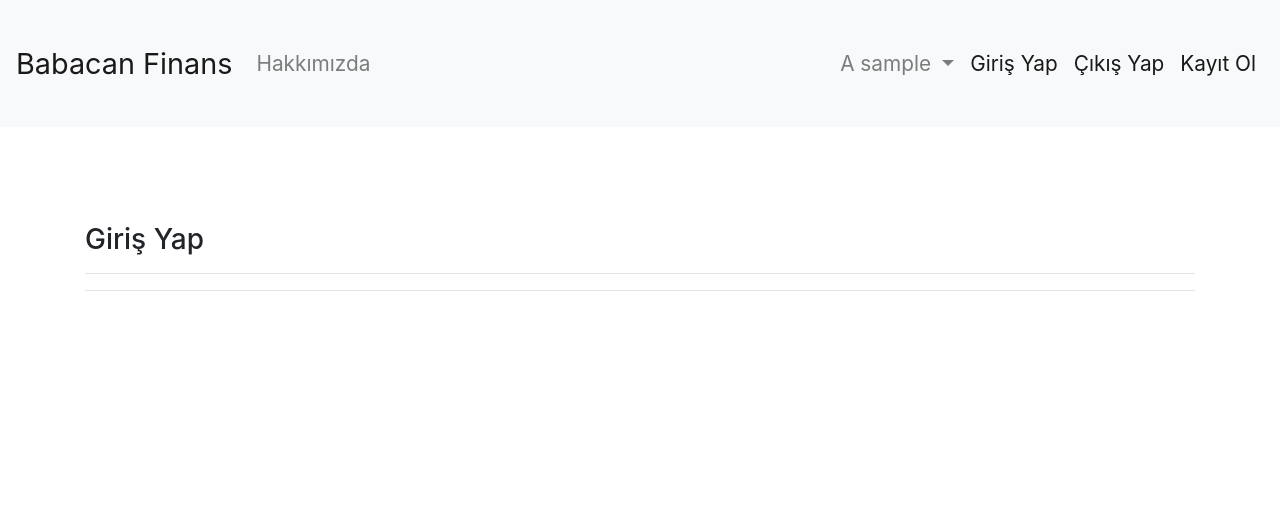
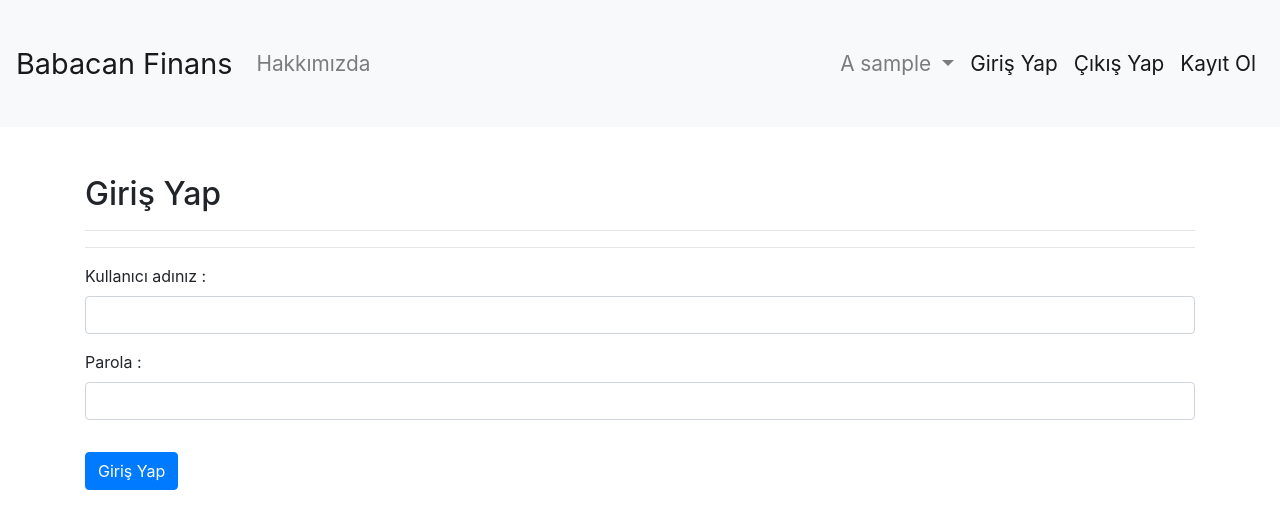
Before and after one commit to Babacanibrahim/finance-tracker, a Flask app: template app/templates/login.html in a window 1280 px wide. Shown: the top 529 px of the page. Run offline with Flask 3, Linux system fonts and the light colour scheme; the template is opened without the code that fills it: values that come from a table or form of the project are taken from there, most other values are stand-ins (such as "Sample title", 1, 10 or a date in 2020); some libraries are stand-ins or nearby versions.

Commit message:
LoginForm olusturulur. Login islemleri veritabani ile iliskilendirilir. Giris basariliysa yonlendirmeler yapilir.

```diff
--- a/app/main.py
+++ b/app/main.py
@@ -17,21 +17,28 @@ app.config["MYSQL_CURSORCLASS"]= "DictCursor"
 
 mysql = MySQL(app)
 
+#Custom Validators
+def length_check_username(form, field):
+    if len(field.data) < 3:
+        raise ValidationError("En az 3 karakter olmalı.")
+    elif len(field.data) > 20:
+        raise ValidationError("En fazla 20 karakter olmalı.")
+
+def length_check_password(form, field):
+    if len(field.data) < 5:
+        raise ValidationError("En az 3 karakter olmalı.")
+    elif len(field.data) > 20 :
+        raise ValidationError("En fazla 5 karakter olmalı.")
+
+#Login Form
+class LoginForm(FlaskForm):
+
+    #Form
+    username=StringField(" Kullanıcı adınız :",validators=[length_check_username,validators.DataRequired(message="Kullanıcı adı boş olamaz.")])
+    password=PasswordField(" Parola :",validators=[validators.DataRequired(message="Parola kısmı boş olamaz.")])
+
 #Register Form
 class RegisterForm(FlaskForm):
-
-    #Custom Validators
-    def length_check_username(form, field):
-        if len(field.data) < 3:
-            raise ValidationError("En az 3 karakter olmalı.")
-        elif len(field.data) > 20:
-            raise ValidationError("En fazla 20 karakter olmalı.")
-
-    def length_check_password(form, field):
-        if len(field.data) < 5:
-            raise ValidationError("En az 3 karakter olmalı.")
-        elif len(field.data) > 20 :
-            raise ValidationError("En fazla 5 karakter olmalı.")
 
     #Form
     username=StringField("* Kullanıcı adınız :",validators=[length_check_username,validators.DataRequired(message="Kullanıcı adı boş olamaz.")])
@@ -61,9 +68,31 @@ def expense():
     return render_template ("expense.html")
 
 #Login
-@app.route ("/login")
+@app.route ("/login",methods=("GET","POST"))
 def login ():
-    return render_template("login.html")
+    form=LoginForm(request.form)
+    if request.method=="POST" and form.validate():
+        cursor=mysql.connection.cursor()
+        query="SELECT * FROM users WHERE username=%s"
+        result=cursor.execute(query,(form.username.data,))
+
+        if result>0:
+            user=cursor.fetchone()
+            if not sha256_crypt.verify(form.password.data, user["password"]):
+                flash("Şifreniz yanlış","danger")
+                cursor.close()
+                return render_template("login.html",form=form)
+            else:
+                flash("Giriş başarılı","success")
+                cursor.close()
+                return redirect(url_for("index"))
+
+
+        else:
+            flash("Böyle bir kullanıcı adı bulunamadı.","danger")
+            cursor.close()
+    cursor.close()
+    return render_template("login.html",form=form)
 
 #Register
 @app.route("/register",methods=["GET","POST"])
@@ -76,7 +105,7 @@ def register():
 
         username=form.username.data
         email=form.email.data
-        password=sha256_crypt.hash(form.username.data)
+        password=sha256_crypt.hash(form.password.data)
 
         result=cursor.execute(query_exist,(username,))
 
--- a/app/templates/login.html
+++ b/app/templates/login.html
@@ -1,7 +1,32 @@
 {% extends "layout.html" %}
+{% from '/includes/formhelpers.html' import render_field %}
+{% block body %}
 
-{% block body %}
-<br><br>
-<h3>Giriş Yap</h3>
+<h2>Giriş Yap</h2>
 <hr><hr>
-{% endblock body %}
+
+<form method="POST">
+  {{ form.hidden_tag() }}
+
+  <div class="form-group">
+    {{ form.username.label(class="form-label") }}
+    {{ form.username(class="form-control", id="username") }}
+    {% for error in form.username.errors %}
+      <small class="text-danger">{{ error }}</small>
+    {% endfor %}
+  </div>
+
+
+  <div class="form-group mt-2">
+    {{ form.password.label(class="form-label") }}
+    {{ form.password(class="form-control", id="password") }}
+    {% for error in form.password.errors %}
+      <small class="text-danger">{{ error }}</small>
+    {% endfor %}
+  </div>
+
+
+  <button type="submit" class="btn btn-primary mt-3">Giriş Yap</button>
+</form>
+
+{% endblock %}
```
